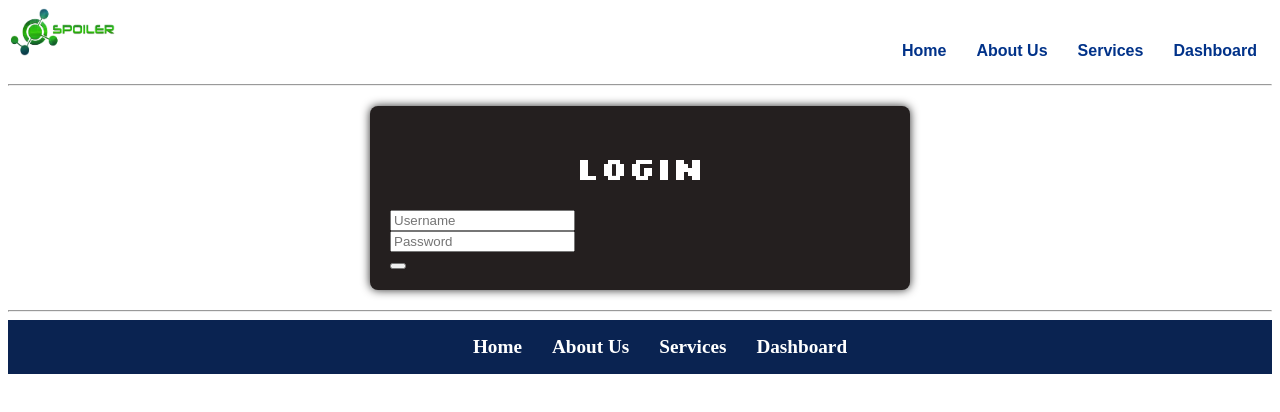
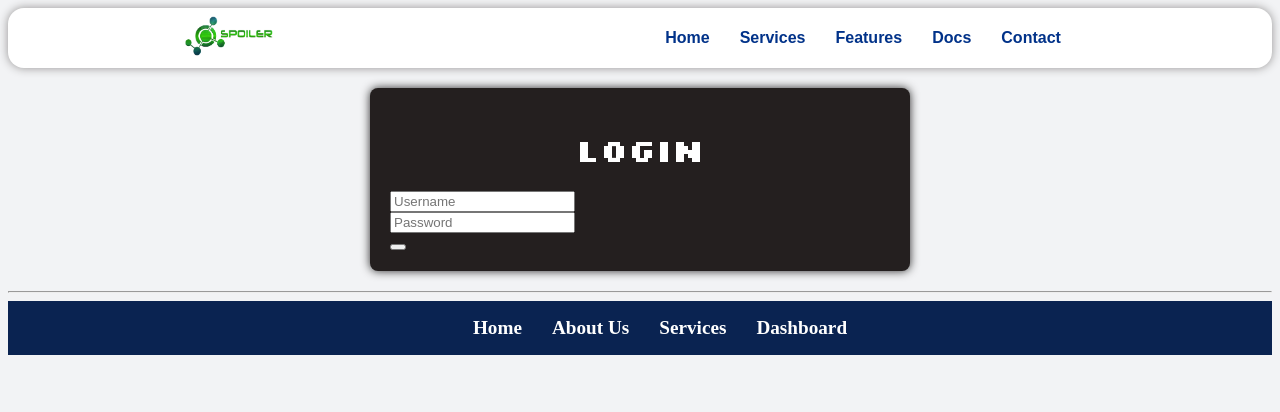
Before and after one commit to MamaboloKhutjo/Accesshub, a plain HTML site: page index.html in a window 1280 px wide. Drawn offline with Linux system fonts and the light colour scheme; a web font is replaced by a local one.

Commit message:
new header design

```diff
--- a/Styles.css
+++ b/Styles.css
@@ -1,27 +1,37 @@
 header{
-    background-color: white;
+    background-color: #FFFFFF;
     display: flex;
-    justify-content: space-between;
-    align-items: baseline;
-    flex-wrap: wrap;
+    justify-content: space-around;
+    align-items: center;
+    border-radius: 1em;
+    box-shadow: 0 0 10px rgb(148, 146, 146);
 }
 
 .img-header img{
-    max-height: 3em;
+    max-height: 2.5em;
   margin-right: 6px;
 
 }
+.nav-header{
+    padding: 1.3em;
+}
 
 .nav-header ul{
+    margin: 0;
+  padding: 0;
   display: flex;
   list-style: none;
+  align-items: center;
 }
 
-.nav-header ul li{
+.nav-header li{
     margin: 0 15px;
 }
 
-.nav-header ul li a{
+.nav-header  a {
+    display: flex;
+    align-items: center;
+    justify-content: space-between;
     font-family: "Nunito", sans-serif;
     font-size: 16px;
     font-weight: 700;
@@ -29,8 +39,12 @@ header{
     text-decoration: none;
 }
 
+.nav-header a:hover{
+   color: #0758e4;
+}
+
 body{
-    background-color: #ffffff;
+    background-color: #f2f3f5;
 }
 main{
     padding: 20px;
--- a/index.html
+++ b/index.html
@@ -12,8 +12,10 @@
 
     <body>
         <header>
-            <div class="img-header">
-            <img src="images/main_logo.png" alt="This is the logo for company" >
+            <div  class="img-header">
+                <a href="https://www.spoilerinterface.com">
+                    <img src="images/main_logo.png" alt="This is the logo for spoilerinterface">
+                </a>
             </div>
 
             <div class="nav-header">
@@ -25,28 +27,32 @@
                     </li>
 
                     <li>
-                       <a href="">
-                            About Us
-                       </a>
-                    </li>
-
-                    <li>
-                        <a href="">
+                        <a href="https://www.spoilerinterface.com/#services">
                             Services
                         </a>
                     </li>
 
                     <li>
-                        <a href="Dashboard.html">
-                            Dashboard
+                        <a href="https://www.spoilerinterface.com/#features">
+                            Features
+                        </a>
+                    </li>
+
+                    <li>
+                        <a href="https://www.spoilerinterface.com/docs/">
+                            Docs
+                        </a>
+                    </li>
+
+                    <li>
+                        <a href="https://www.spoilerinterface.com/#contact">
+                            Contact
                         </a>
                     </li>
                 </ul>
             </div>
 
         </header>
-
-        <hr>
 
         <main>
            <h1>
```
Also changed, not shown: Dashboard.html (+1 -0 lines). Lines whose indentation alone changed are shown as unchanged.
